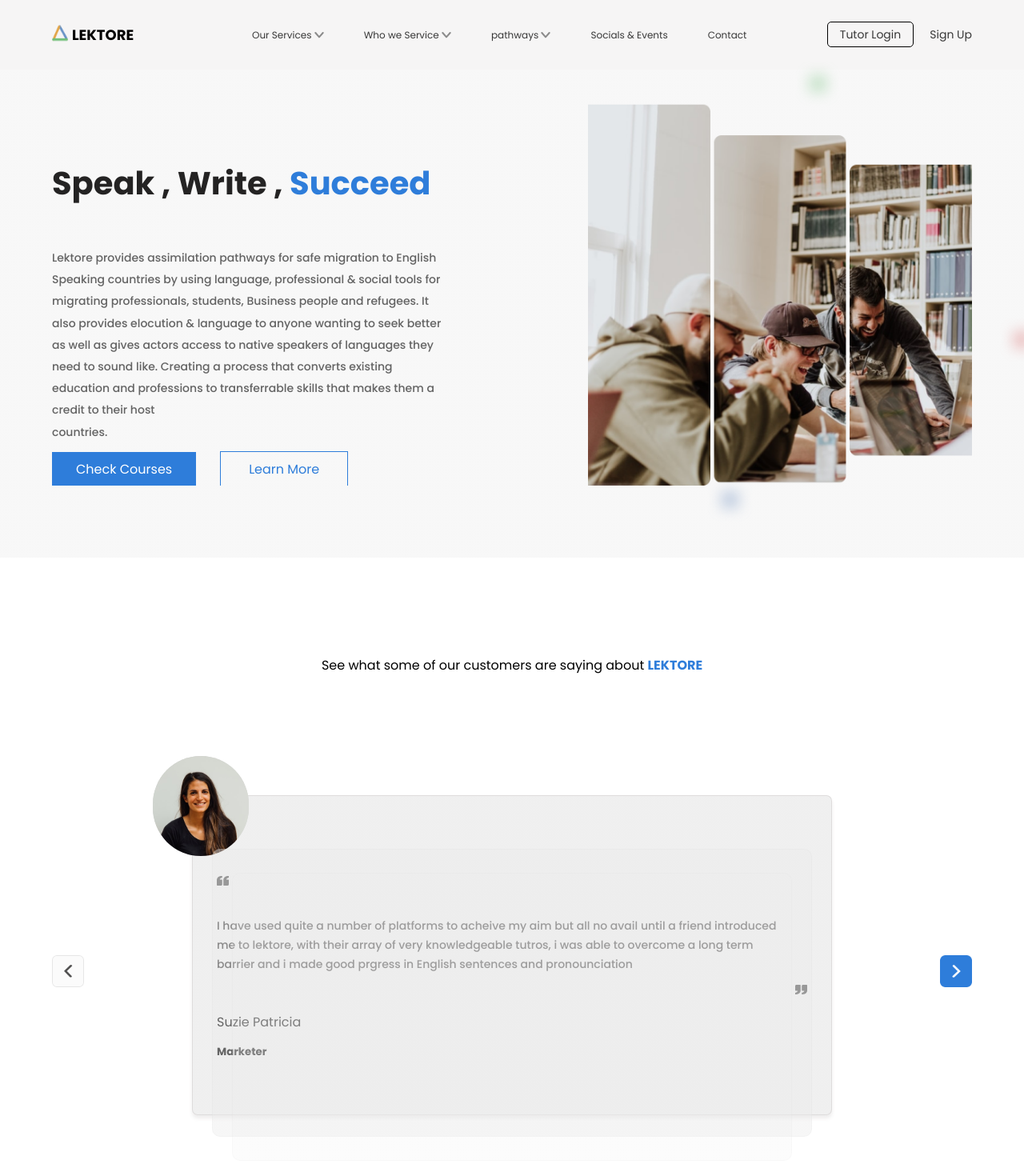
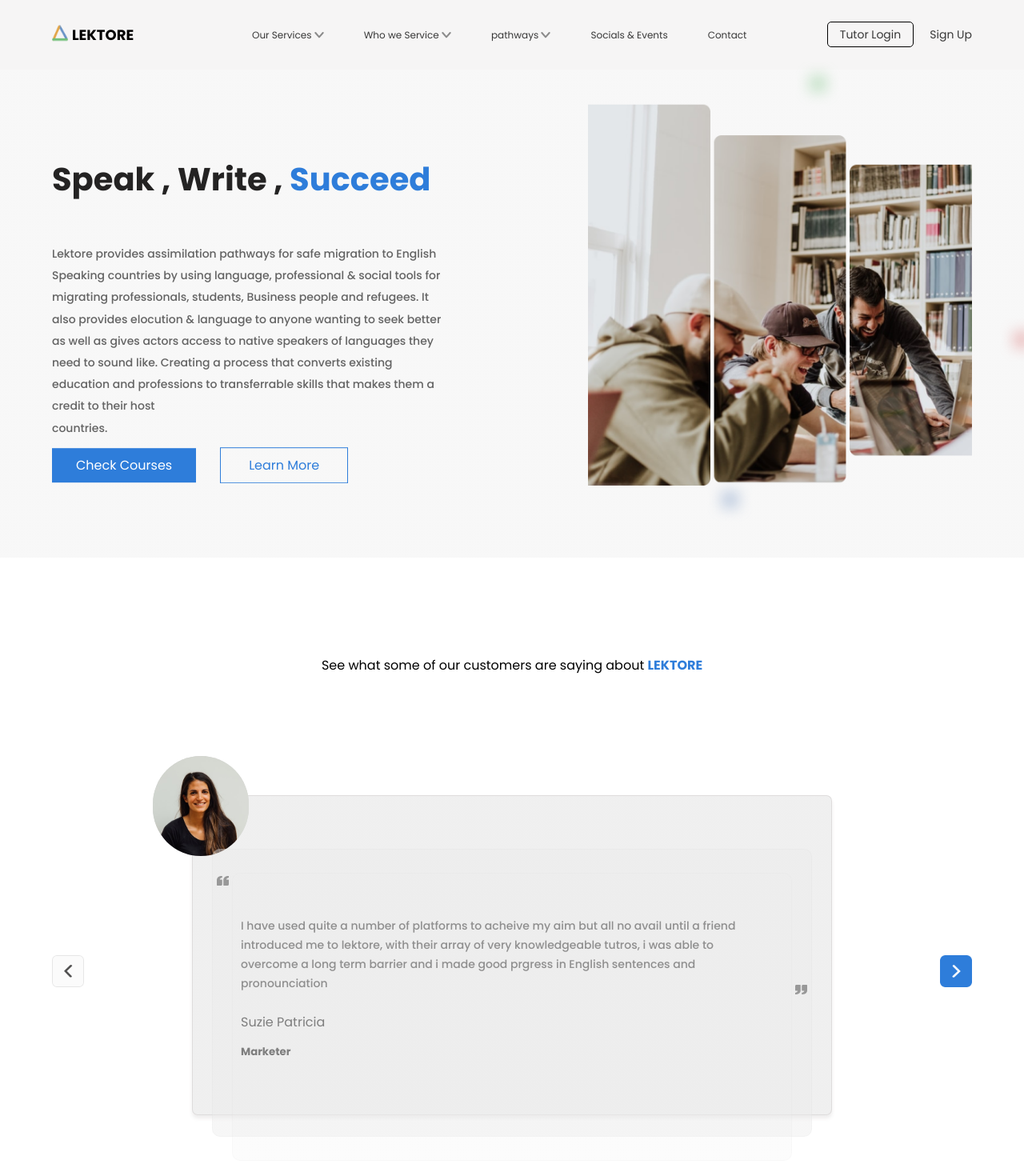
Before and after one commit to Shapati/test-git, a React (Create React App) app: page / in a window 1280 px wide. Shown: the top 1460 px of the page at 80% size. Built offline with nearby package versions, Linux system fonts and the light colour scheme.

Commit message:
made adjustments to testimonial and introsection

```diff
--- a/src/pages/Home/IntroSection/IntroSection.css
+++ b/src/pages/Home/IntroSection/IntroSection.css
@@ -13,7 +13,7 @@
   overflow: hidden;
 }
 .introSection-left {
-  transform: translateY(15%);
+  transform: translateY(14%);
 }
 .introSection-left h1 {
   font-size: 40px;
--- a/src/pages/Home/Testimonials/Testimonials.css
+++ b/src/pages/Home/Testimonials/Testimonials.css
@@ -34,11 +34,11 @@
 .testi-box p {
   position: absolute;
   top: 150px;
-  left: 30px;
+  left: 60px;
   font-size: 14px;
   font-weight: 500;
-  width: 700px;
-  color: rgba(36, 35, 35, 0.85);
+  width: 650px;
+  color: rgba(36, 35, 35, 5);
   ;
   line-height: 24px;
 }
@@ -47,12 +47,12 @@
   font-weight: 100;
   position: absolute;
   top: 270px;
-  left: 30px;
+  left: 60px;
 }
 .testi-box h5 {
   position: absolute;
   top: 310px;
-  left: 30px;
+  left: 60px;
 }
 .testi-body img {
   width: 15px;
```
